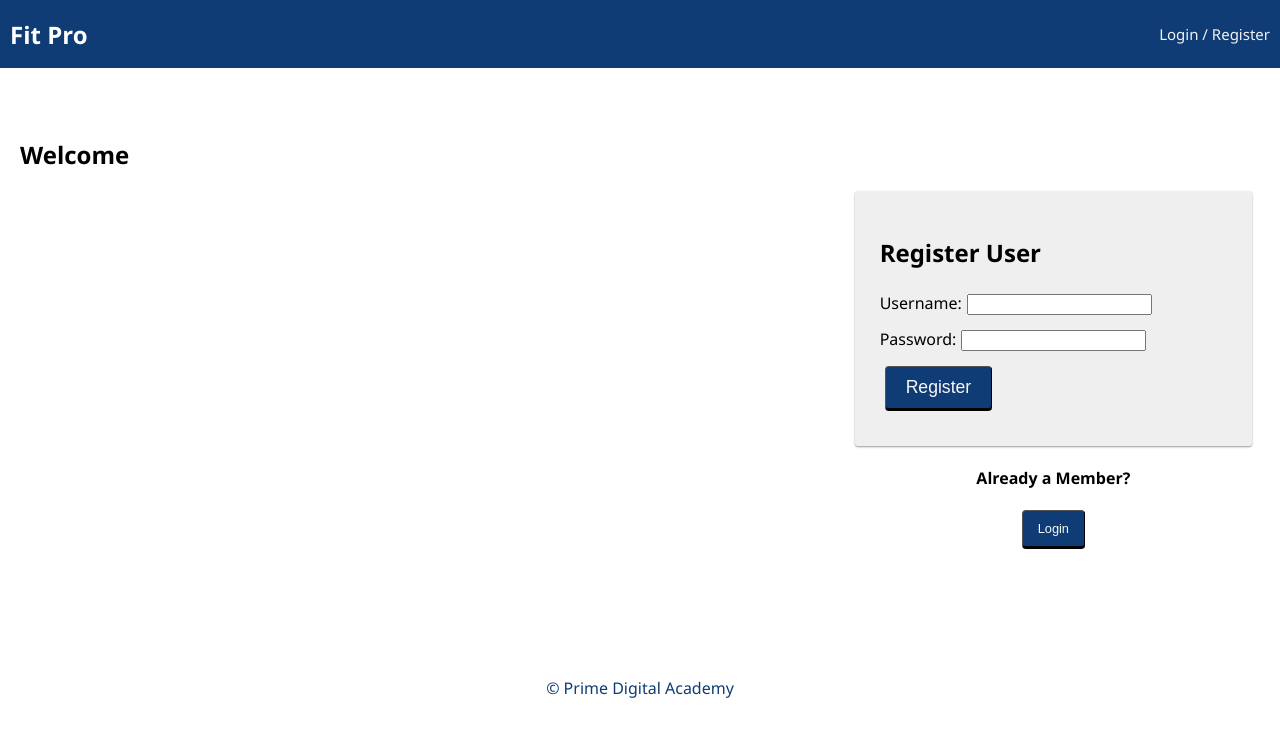
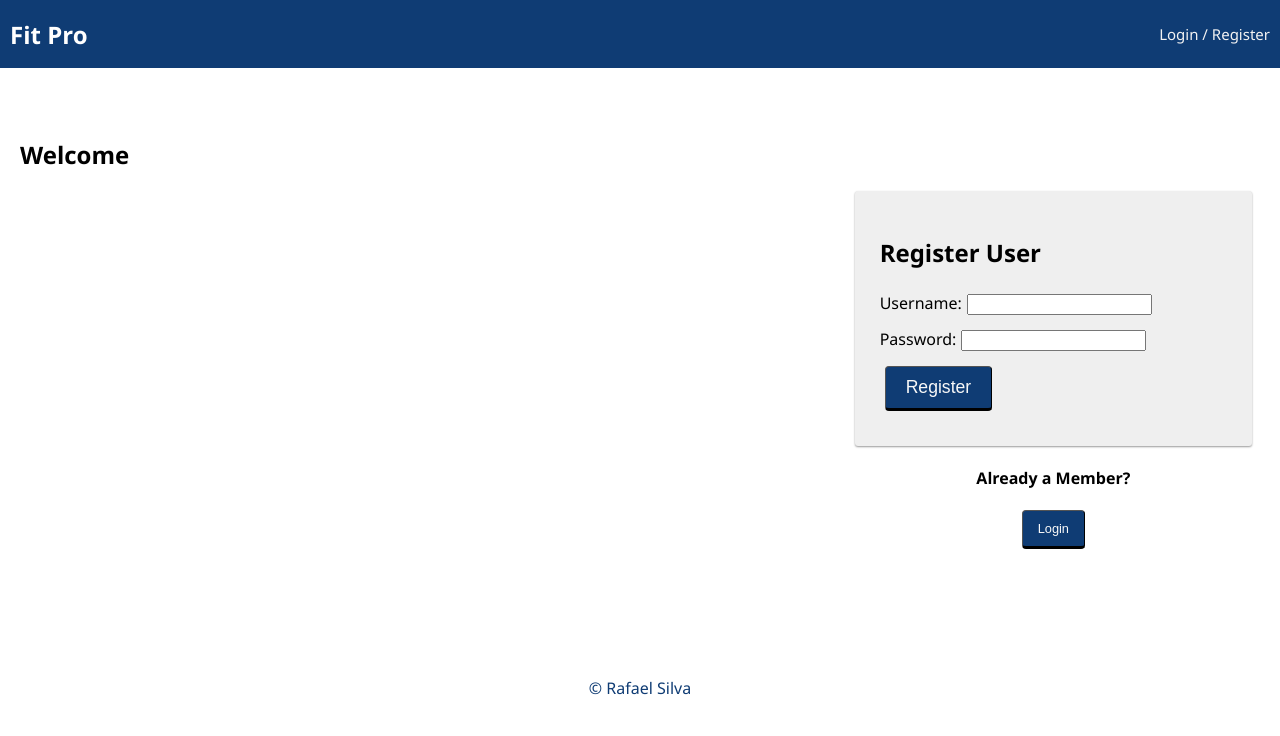
Before and after one commit to rsilva04/Fit-Pro-Application, a React (Create React App) app: page /user#/home in a window 1280 px wide. Shown: the top 736 px of the page. Built offline with nearby package versions, Linux system fonts and the light colour scheme; no server answers.

Commit message:
changed footer

```diff
--- a/src/components/Footer/Footer.jsx
+++ b/src/components/Footer/Footer.jsx
@@ -7,7 +7,7 @@
 // or even care what the redux state is, so it doesn't need 'connect()'
 
 function Footer() {
-  return <footer>&copy; Prime Digital Academy</footer>;
+  return <footer>&copy; Rafael Silva</footer>;
 }
 
 export default Footer;
```
